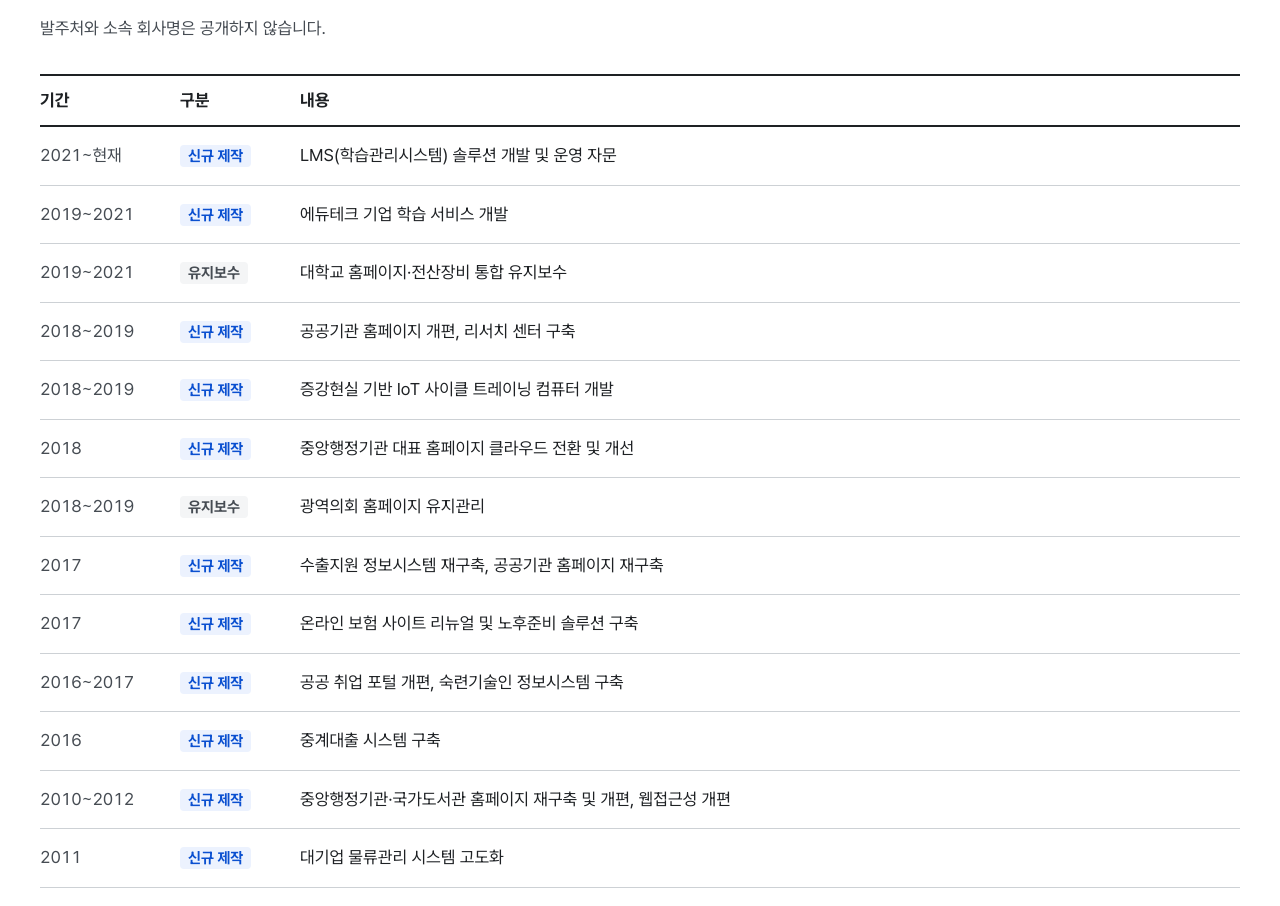
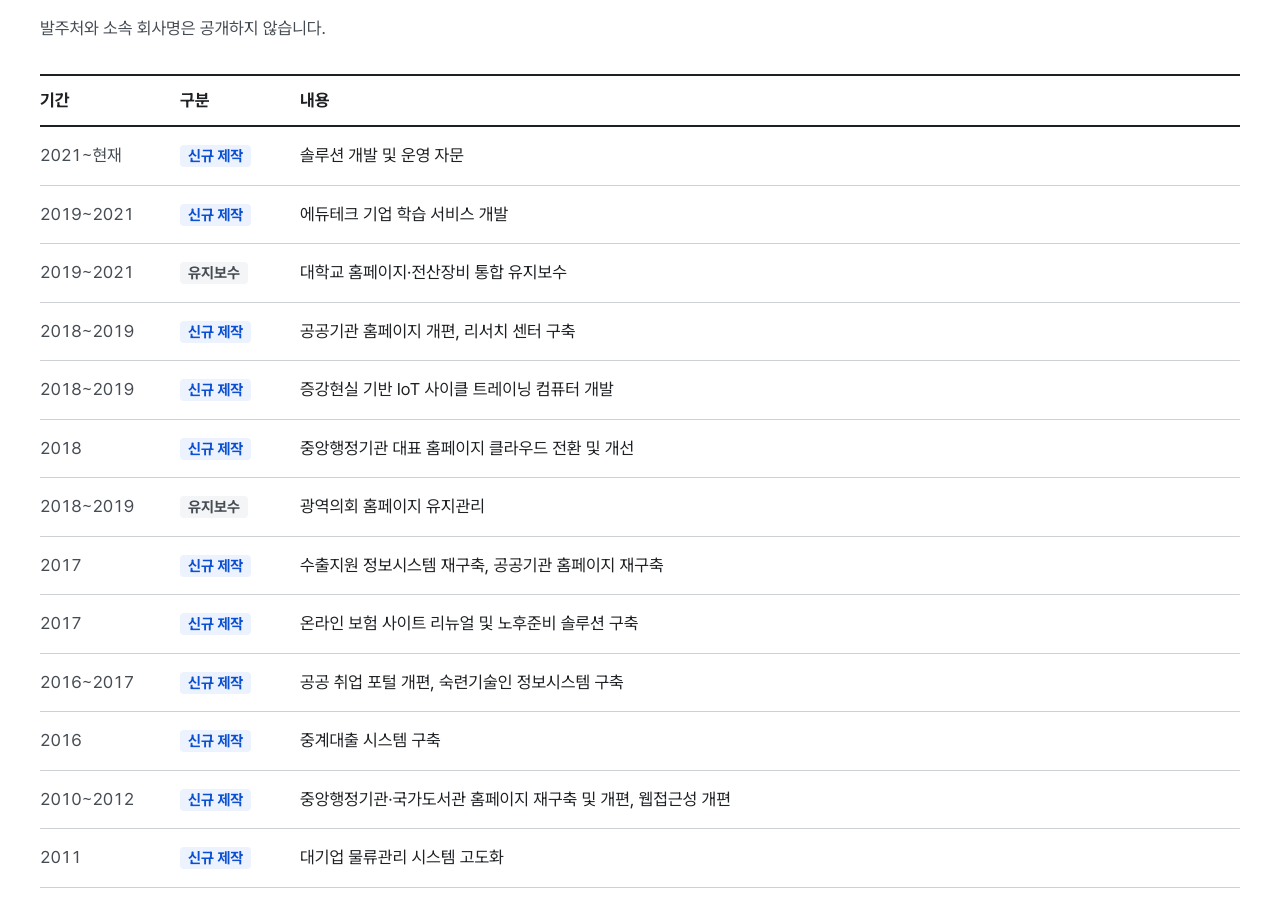
Before and after one commit to gompartner/gompartner.github.io, a Next.js app: page / in a window 1280 px wide. Shown: the part 2992-3898 px from the top of the page. Built offline with nearby package versions, Linux system fonts and the light colour scheme; no server answers.

Commit message:
작업 이력 문구 수정

```diff
--- a/data/projects.ts
+++ b/data/projects.ts
@@ -117,7 +117,7 @@ export const projects: Project[] = [
 // 실제 작업 이력 — SW기술자 경력관리시스템에 기업 확인된 기술경력 기준.
 // 부업으로 운영하므로 발주처·회사명은 쓰지 않고 업종과 기간만 쓴다.
 export const history: { period: string; kind: "신규 제작" | "유지보수"; work: string }[] = [
-  { period: "2021~현재", kind: "신규 제작", work: "LMS(학습관리시스템) 솔루션 개발 및 운영 자문" },
+  { period: "2021~현재", kind: "신규 제작", work: "솔루션 개발 및 운영 자문" },
   { period: "2019~2021", kind: "신규 제작", work: "에듀테크 기업 학습 서비스 개발" },
   { period: "2019~2021", kind: "유지보수", work: "대학교 홈페이지·전산장비 통합 유지보수" },
   { period: "2018~2019", kind: "신규 제작", work: "공공기관 홈페이지 개편, 리서치 센터 구축" },
```
